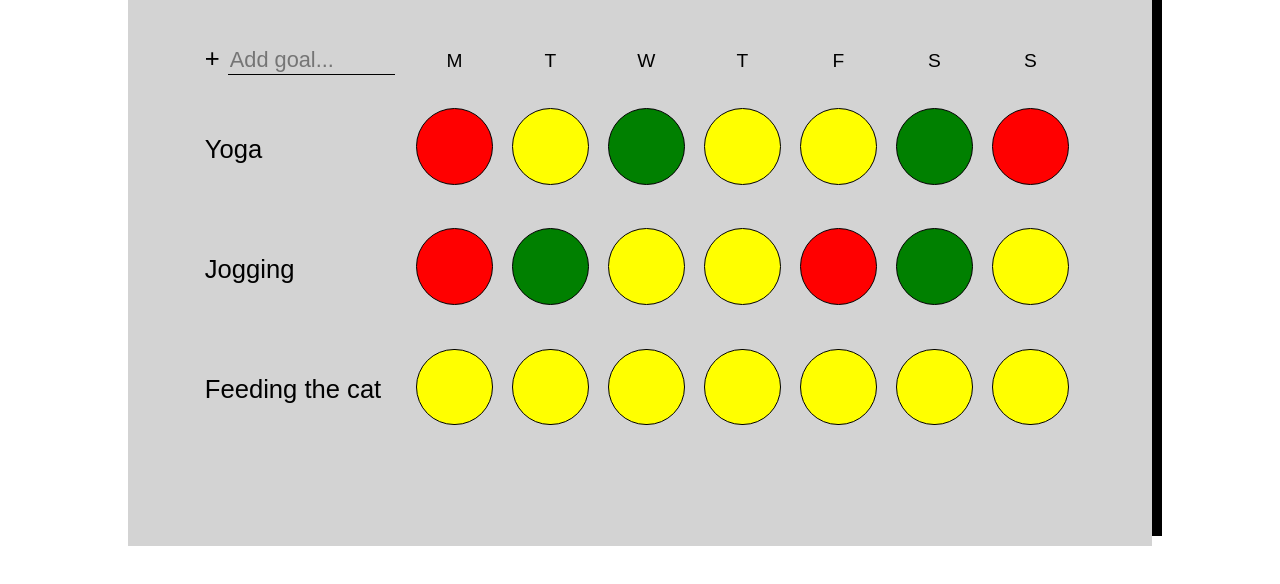
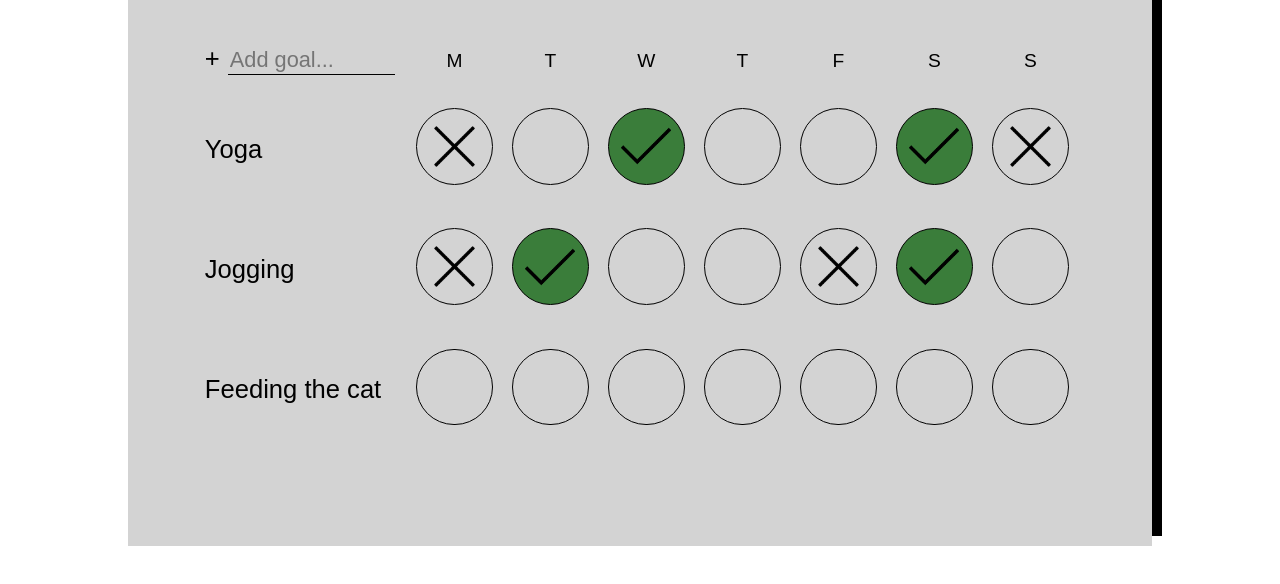
Before and after one commit to djbj/sprint4, a React app in the folder code/: page / in a window 1280 px wide. Shown: the part 184-768 px from the top of the page. Built offline with nearby package versions, Linux system fonts and the light colour scheme.

Commit message:
css changes

```diff
--- a/code/src/components/Day/style.css
+++ b/code/src/components/Day/style.css
@@ -5,25 +5,32 @@
   width: 6vw;
   height: 6vw;
   border: 0.15vw solid black;
-  background-color: yellow;
 }
 
 .dayButton1 {
+  background-image: url("/images/cross.png");
+  background-size: 3.2vw 3.2vw;
+  background-repeat: no-repeat;
+  background-position: center;
   display: inline-block;
   border-radius: 50%;
   margin-left: 1.5vw;
   width: 6vw;
   height: 6vw;
   border: 0.15vw solid black;
-  background-color: red;
+  background-color: lightgrey;
 }
 
 .dayButton2 {
+  background-image: url("/images/check.png");
+  background-size: 4.4vw 4.4vw;
+  background-repeat: no-repeat;
+  background-position: center;
   display: inline-block;
   border-radius: 50%;
   margin-left: 1.5vw;
   width: 6vw;
   height: 6vw;
   border: 0.15vw solid black;
-  background-color: green;
+  background-color: #3a7d3a;
 }
```
Also changed, not shown: code/public/images/check.png (added), code/public/images/cross.png (added).
